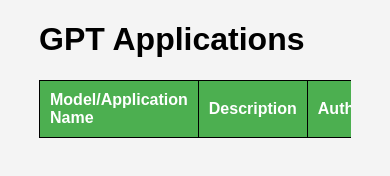
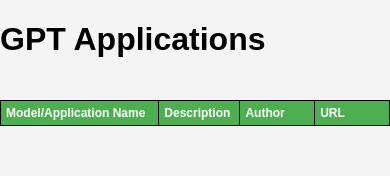
Before and after one commit to mehmetdilekci0/gtps-discover, a plain HTML site: page index.html in a window 390 px wide. Drawn offline with Linux system fonts and the light colour scheme; no server answers.

Commit message:
mobile view fix

```diff
--- a/index.html
+++ b/index.html
@@ -13,9 +13,12 @@
             background-color: #f4f4f4;
         }
         .container {
-            width: 80%;
+            width: 100%;
             margin: auto;
             overflow: hidden;
+        }
+        .scrollable-table {
+            overflow-x: auto;
         }
         table {
             width: 100%;
@@ -28,17 +31,27 @@
         th, td {
             padding: 10px;
             text-align: left;
+            min-width: 60px;
+            word-break: break-word;
         }
         th {
             background-color: #4CAF50;
             color: white;
         }
         tr:nth-child(even) {background-color: #f2f2f2;}
+
+        @media screen and (max-width: 600px) {
+            th, td {
+                padding: 5px;
+                font-size: 12px;
+            }
+        }
     </style>
 </head>
 <body>
     <div class="container">
         <h1>GPT Applications</h1>
+        <div class="scrollable-table">
             <table id="gptTable">
                 <tr>
                     <th>Model/Application Name</th>
@@ -47,6 +60,7 @@
                     <th>URL</th>
                 </tr>
             </table>
+        </div>
     </div>
 
     <script>
```
Lines whose indentation alone changed are shown as unchanged.
